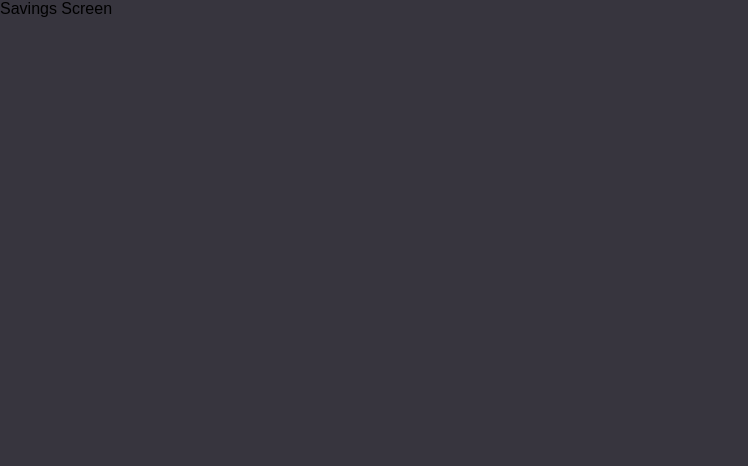
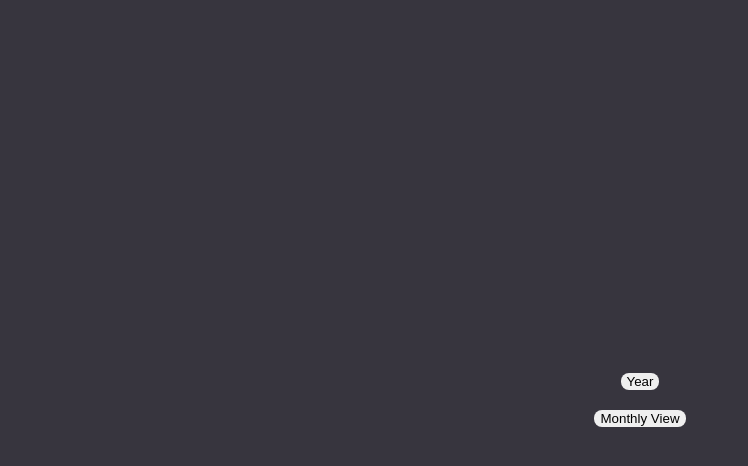
Before and after one commit to jipaiva/financial_dashboard, a Vue app in the folder frontend/: page /savings in a window 1280 px wide. Shown: the top 466 px of the page, without its empty margins (0-748 px from the left). Built offline with nearby package versions, Linux system fonts and the light colour scheme.

Commit message:
SavingsScreen

```diff
--- a/frontend/src/assets/global.css
+++ b/frontend/src/assets/global.css
@@ -24,3 +24,9 @@ html, body, #app {
   background-color: white;
   border: none;
 }
+
+.button2 {
+  cursor: pointer;
+  border-radius: 8px;
+  border: none;
+}
--- a/frontend/src/paths/SavingsScreen.vue
+++ b/frontend/src/paths/SavingsScreen.vue
@@ -1,5 +1,20 @@
 <script setup></script>
 
-<template>Savings Screen</template>
+<template>
+    <div class="container">
+        <button class="button2">Year</button>
+        <button class="button2">Monthly View</button>
+    </div>
+</template>
 
-<style scoped></style>
+<style scoped>
+.container {
+    display: flex;
+    flex-direction: column;
+    justify-content: center;
+    align-items: center;
+    gap: 20px;
+    width: 100%;
+    height: 100%;
+}
+</style>
```
